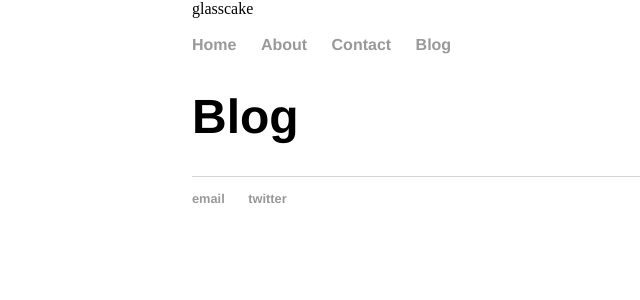
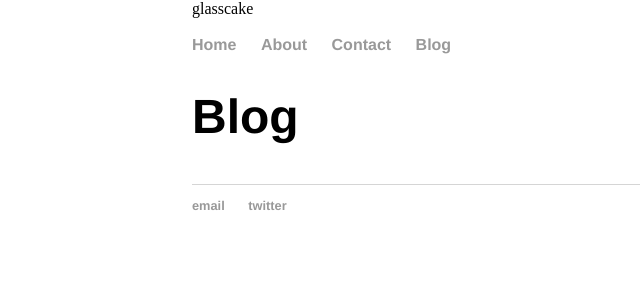
Before and after one commit to glasscaked/strip, a Jekyll site: the page built from blog/index.html, in a window 1280 px wide. Shown: the top 300 px of the page, without its empty margins (192-832 px from the left). Built offline with Jekyll 4.4.1, drawn with Linux system fonts in a browser that asks for light colours.

Commit message:
Update main.css

```diff
--- a/css/main.css
+++ b/css/main.css
@@ -17,11 +17,11 @@ nav ul li, footer ul li { display: inline; margin-right: 20px; }
 footer { border-top: 1px solid #d5d5d5; font-size: .8em; }
 
 /* Blog */
-ul.posts { margin: 0px auto 0px; font-size: 1.5em; }
+ul.posts { margin: 20px auto 40px; font-size: 1.5em; }
 ul.posts li { list-style: none; }
 
 /* Contact */
-.contact { margin: 0px 0px 0px; }
+.contact { margin: 0px 0px 60px; }
 .contact h1 { font-size: 3em; }
 .contact h2 { font-size: 2em; }
 .contact address, .cv .download { font-family: 'Helvetica', 'Arial', 'Sans-Serif'; }
```
